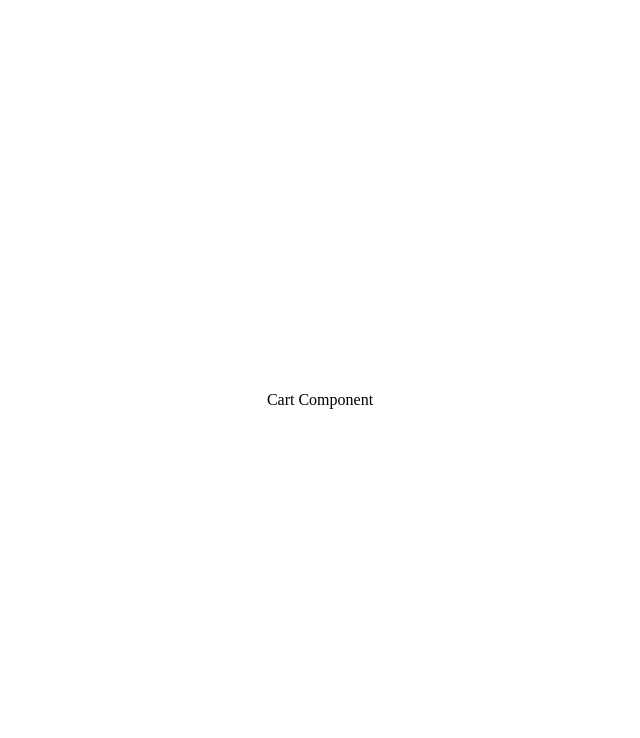
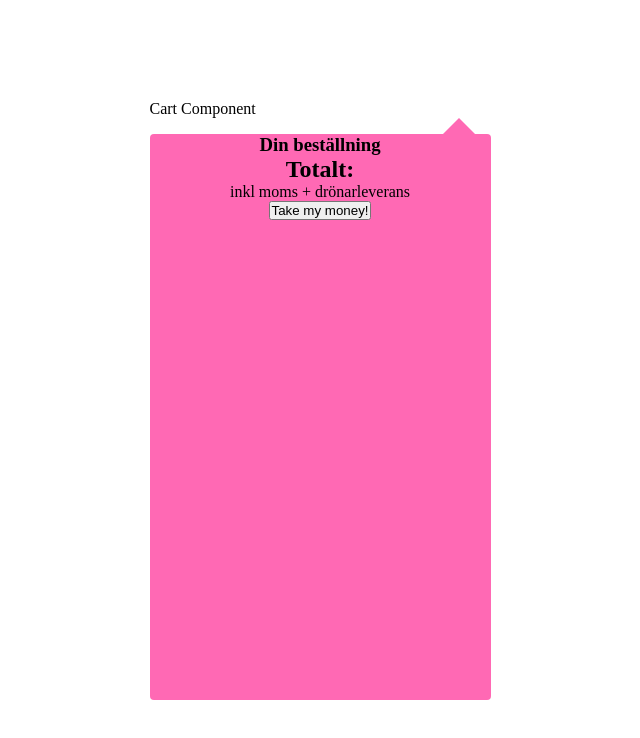
Before and after one commit to nicole-avila/airbean-group-exercise, a React (Vite) app in the folder airbean-gruppovning/: page /cart in a window 1280 px wide. Shown: the top 738 px of the page, without its empty margins (320-960 px from the left). Built offline with nearby package versions, Linux system fonts and the light colour scheme.

Commit message:
building cart component

```diff
--- a/airbean-gruppovning/src/components/Cart-component/CartComponent.css
+++ b/airbean-gruppovning/src/components/Cart-component/CartComponent.css
@@ -0,0 +1,23 @@
+.cart-square{
+    background-color: hotpink;
+    width: 341px;
+    height: 565.77px;
+    border-radius: 4px;
+    display: flex;
+    flex-direction: column;
+    align-items: center;
+}
+.cart-triangle{
+    width: 0;
+    height: 0;
+    border-left: 16px solid transparent;
+    border-right: 16px solid transparent;
+    border-bottom: 16px solid hotpink;
+    margin-right:1rem;
+}
+.cart-triangle-container{
+    width:100%;
+    display: flex;
+    align-items: right;
+    justify-content: right;
+}
--- a/airbean-gruppovning/src/components/Cart-component/CartComponent.jsx
+++ b/airbean-gruppovning/src/components/Cart-component/CartComponent.jsx
@@ -3,7 +3,18 @@ import './CartComponent.css';
 function CartComponent(){
 
     return(
-        <section>Cart Component</section>
+        <section>Cart Component
+            <aside className='cart-triangle-container'>
+                <div className='cart-triangle'></div>
+            </aside>
+            <article className='cart-square'>
+                <h1>Din beställning</h1>
+
+                <h2>Totalt:</h2>
+                <p>inkl moms + drönarleverans</p>
+                <button>Take my money!</button>
+            </article>
+        </section>
     )
 }
 
```
